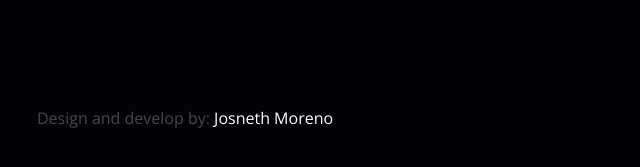
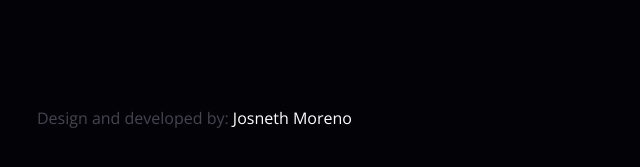
Before and after one commit to josnethmoreno/v0-home, a website built with Vite: page index.html in a window 1280 px wide. Shown: the part 5958-6125 px from the top of the page, 0-640 px from the left. Built offline with nearby package versions, Linux system fonts and the light colour scheme.

Commit message:
Update info

```diff
--- a/index.html
+++ b/index.html
@@ -194,9 +194,11 @@
 
       <!-- Footer -->
       <footer class="footer">
-        <p class="footer__copy">
-          Design and develop by: <span>Josneth Moreno</span>
-        </p>
+        <div class="container">
+          <p class="footer__copy">
+            Design and developed by: <span>Josneth Moreno</span>
+          </p>
+        </div>
       </footer>
     </main>
 
--- a/src/css/sections/footer.css
+++ b/src/css/sections/footer.css
@@ -1,9 +1,6 @@
 .footer{
-	display: flex;
-	justify-content: space-between;
-	padding: var(--p3) var(--p3);
+	padding: var(--p3) 0 var(--p2) 0;
 	color: var(--light-2);
-	text-align: right;
 	font-family: var(--open);
 }
 
```
